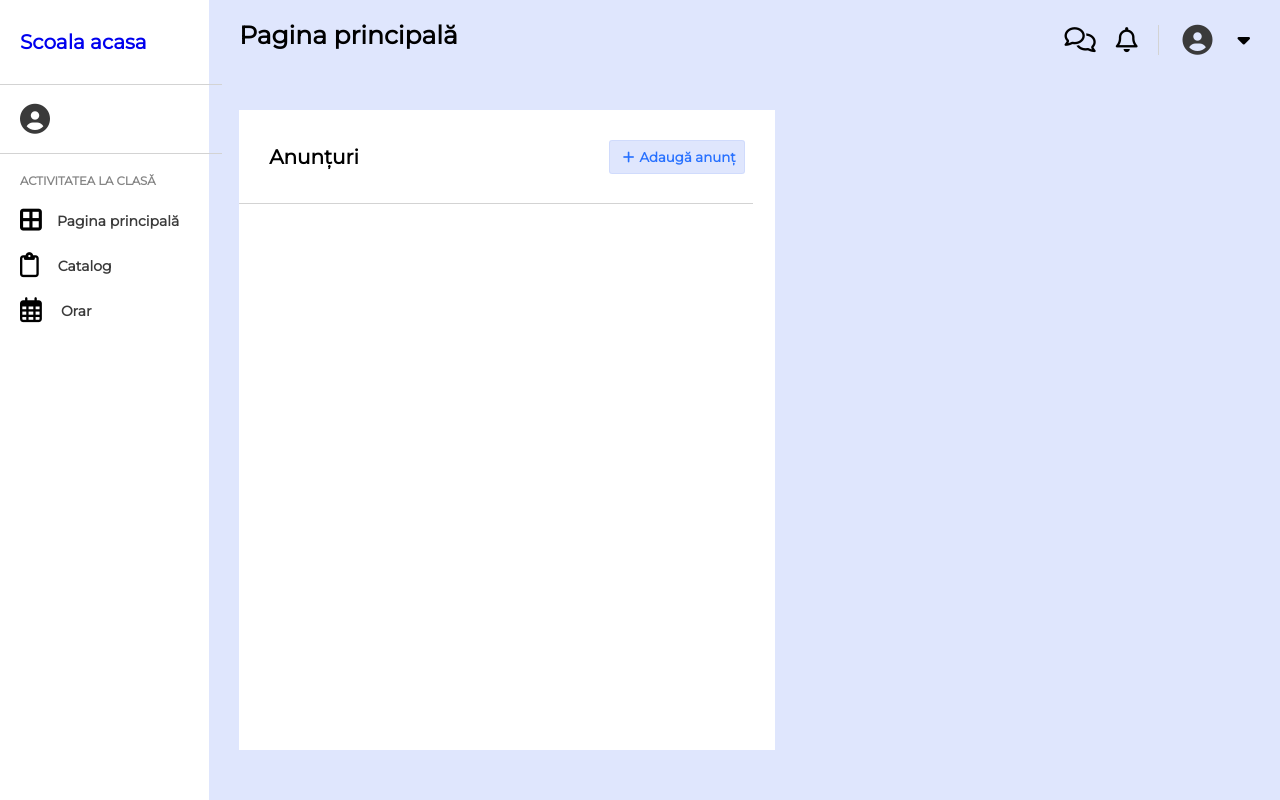
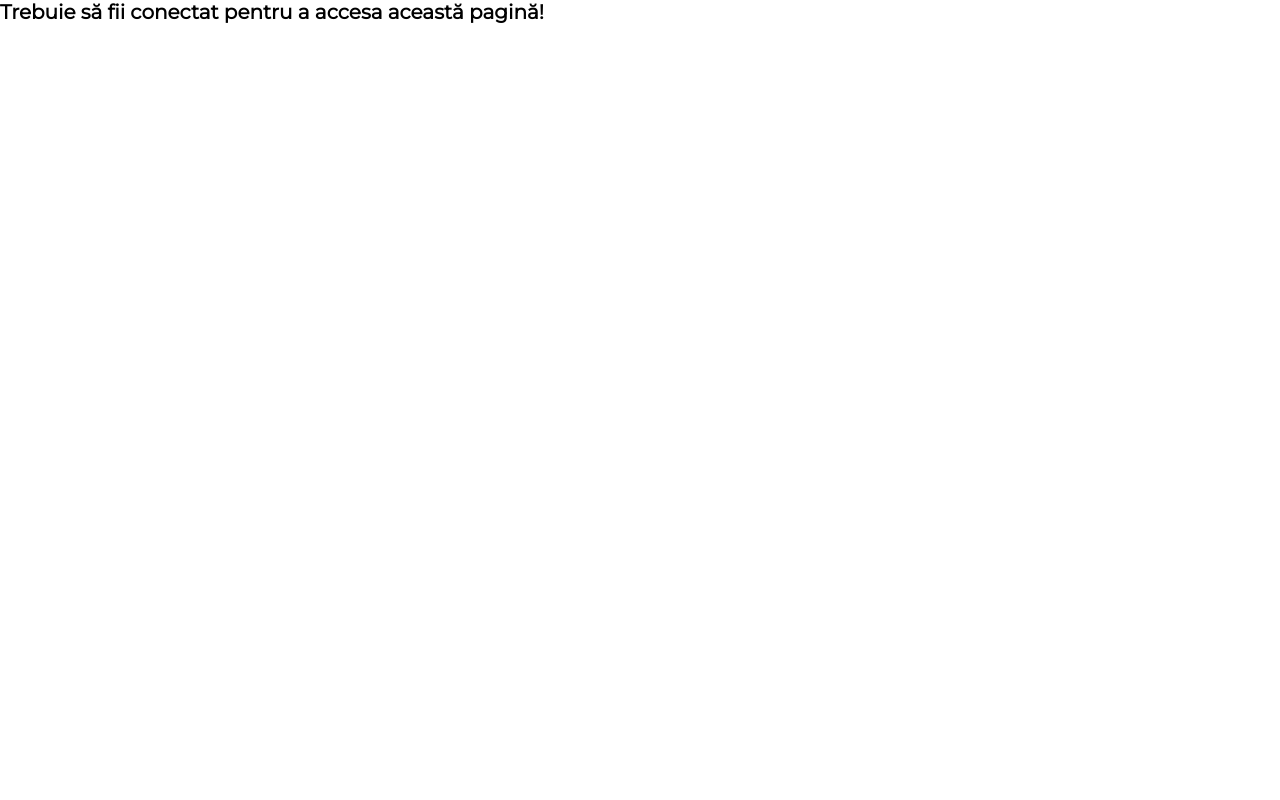
Before and after one commit to ispasvalentin22/scoala-acasa, a React (Create React App) app in the folder client/: page /dashboard in a window 1280 px wide. Built offline with nearby package versions, Linux system fonts and the light colour scheme.

Commit message:
render dashboard page only if user is logged in

```diff
--- a/client/src/pages/dashboard/dashboard.component.jsx
+++ b/client/src/pages/dashboard/dashboard.component.jsx
@@ -18,6 +18,7 @@ const Dashboard = () => {
     }
   }, [dispatch]);
 
+    if (isLoggedIn()) {
       return (
         <div className="dashboard-container">
           <DashboardMenu currentUser={currentUser} />
@@ -26,6 +27,11 @@ const Dashboard = () => {
           </Switch>
         </div>
       );
+    } else {
+      return (
+        <h1>Trebuie să fii conectat pentru a accesa această pagină!</h1>
+      )
+    }
 }
 
 export default Dashboard;
```
Lines whose indentation alone changed are shown as unchanged.
